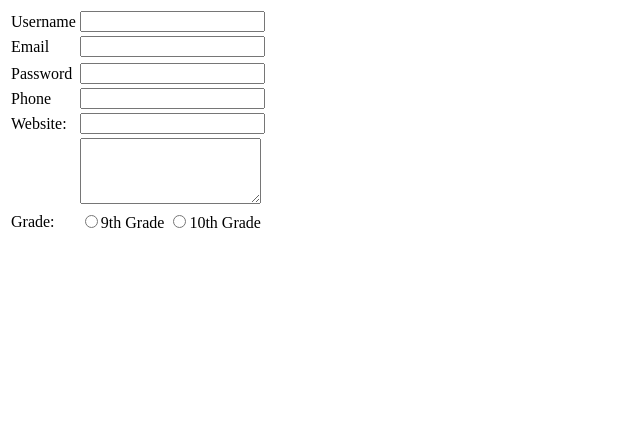
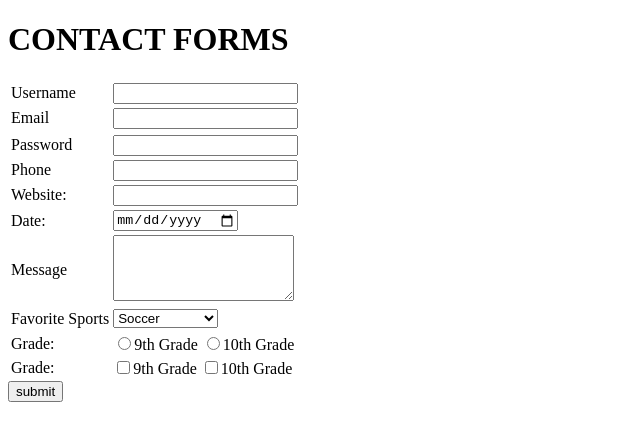
Before and after one commit to sebper29-code/Unit1-HTML, a plain HTML site: page lesson08-Forms/forms.html in a window 1280 px wide. Shown: the whole page, without its empty margins (0-640 px from the left). Drawn offline with Linux system fonts and the light colour scheme.

Commit message:
lesson 8 completed

```diff
--- a/lesson08-Forms/forms.html
+++ b/lesson08-Forms/forms.html
@@ -6,6 +6,8 @@
     <title>Html FORMS</title>
 </head>
 <body>
+    <h1>CONTACT FORMS</h1>
+    <form action="results.html"method="GET">
     <Table>
         <!--Basic texts-->
         <tr>
@@ -33,10 +35,23 @@
            <td><input type="url" name="website" id="website"></td>
          </tr>
          <!--Date-->
-
+         <tr>
+         <td><label for="--Date--">Date:</label></td>
+        <td><input type="date"></td>
+         </tr>
          <!--Multi-Line Text Area-->
-         <td><label for="message"></label></td>
+         <td><label for="message"> Message</label></td>
          <td><textarea name="message" id="message" rows="4"></textarea></td>
+          <tr>
+            <td>Favorite Sports</td>
+            <td>
+                <select name="sports" id="sports">
+                     <option value=""select disabled> Select A sport</option>
+                    <option value="soccer">Soccer</option>
+                    <option value="Baseball">Baseball</option>
+                    <option value="Basketball">Basketball</option>
+                </select>
+            <tr>
          <!--Radio Button Multiple choice-->
          <tr>
             <td>Grade:</td>
@@ -47,6 +62,18 @@
          </tr>
          <!--Select (Drop Down)-->
 
+            <td>Grade:</td>
+            <td>
+            <label><input type="checkbox" name="checkbox" value="9th">9th Grade</label>
+            <label><input type="checkbox" name="checkbox" value="10th">10th Grade</label>
+            </td>
+         </tr>
+            </td>
+          </tr>
     </Table>
+          <tr>
+          <button type="submit">submit</button>
+          </tr>
+
 </body>
 </html>
```
Also changed, not shown: lesson08-Forms/results.html (added, +16 -0 lines).
